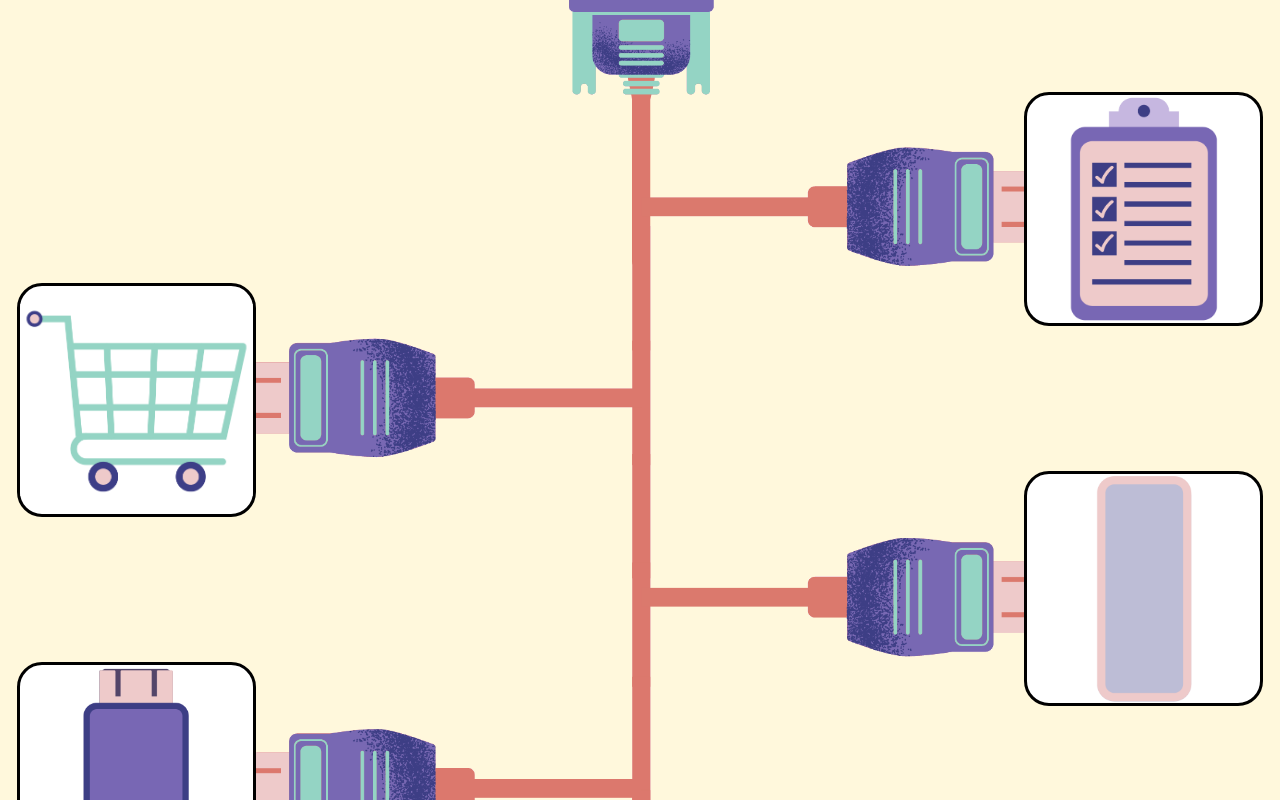
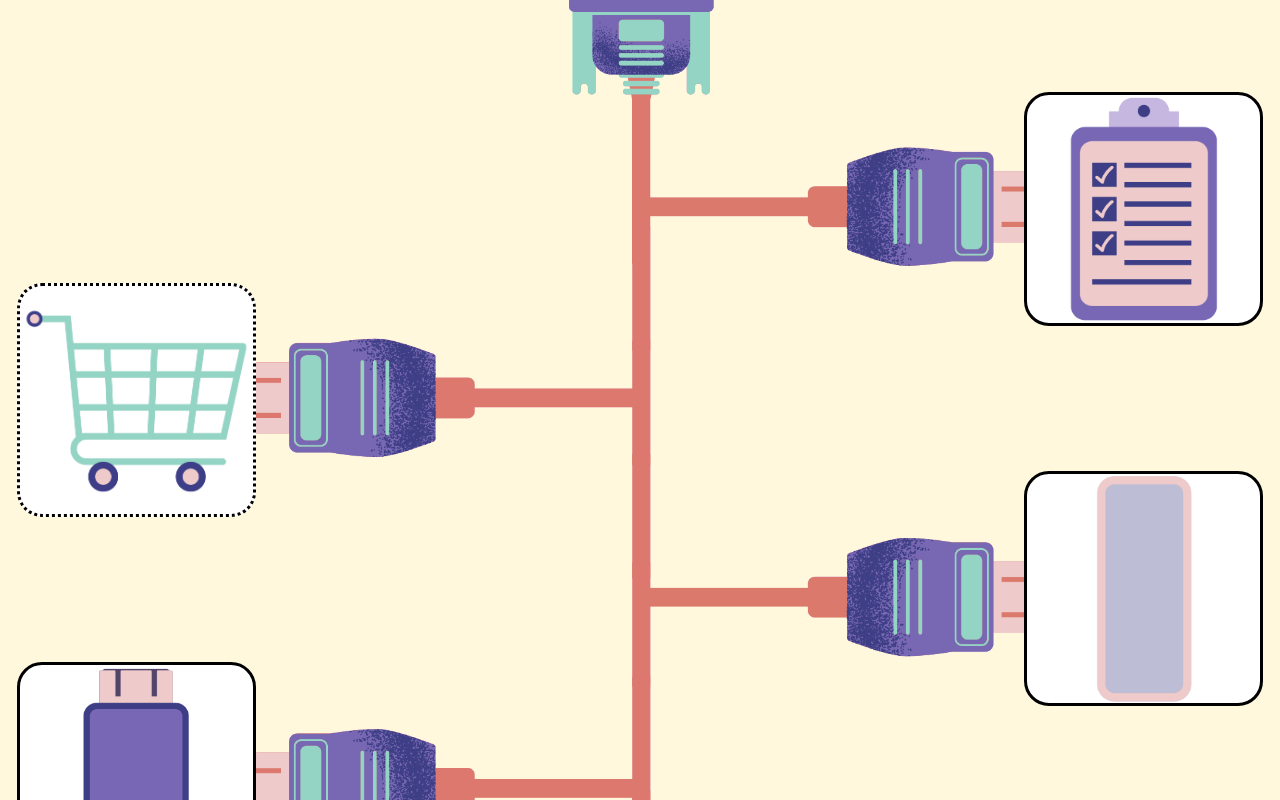
Before and after one commit to AnAmbystoma/Homebrewed, a plain HTML site: page build.html in a window 1280 px wide. In both pictures the pointer is over the picture 136 px from the left and 1390 px from the top of the page. Shown: the part 990-1790 px from the top of the page. Drawn offline with Linux system fonts and the light colour scheme.

Commit message:
Add files via upload

```diff
--- a/css/css_build.css
+++ b/css/css_build.css
@@ -112,6 +112,7 @@ html, body{
 }
 
 .col > div > img:hover{
+    border:dotted;
     border-width: 3px;
 }
 
--- a/css/css_components.css
+++ b/css/css_components.css
@@ -144,6 +144,7 @@ html, body{
 .col > div > img:hover, #optional > div> img:hover{
     position: relative;
     z-index: 3;
+    border:dotted;
     border-width: 3px;
 }
 
```
